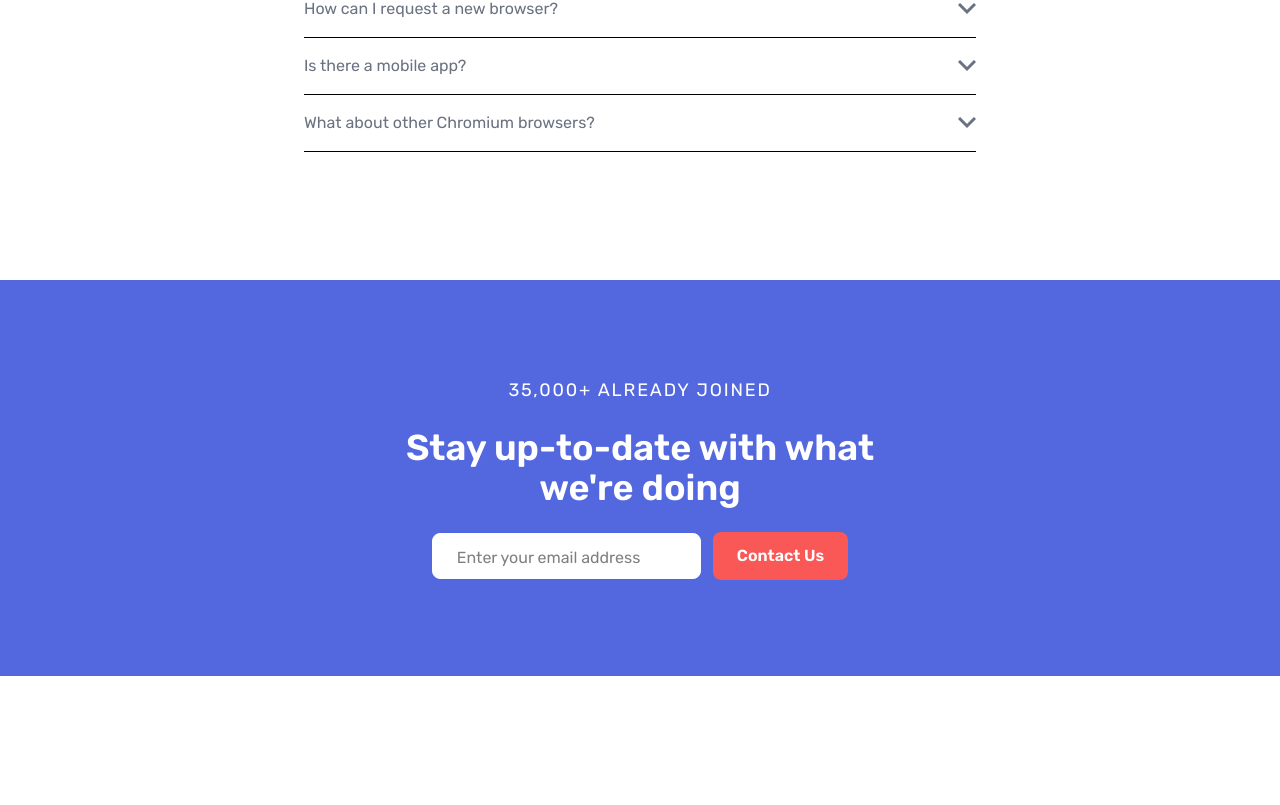
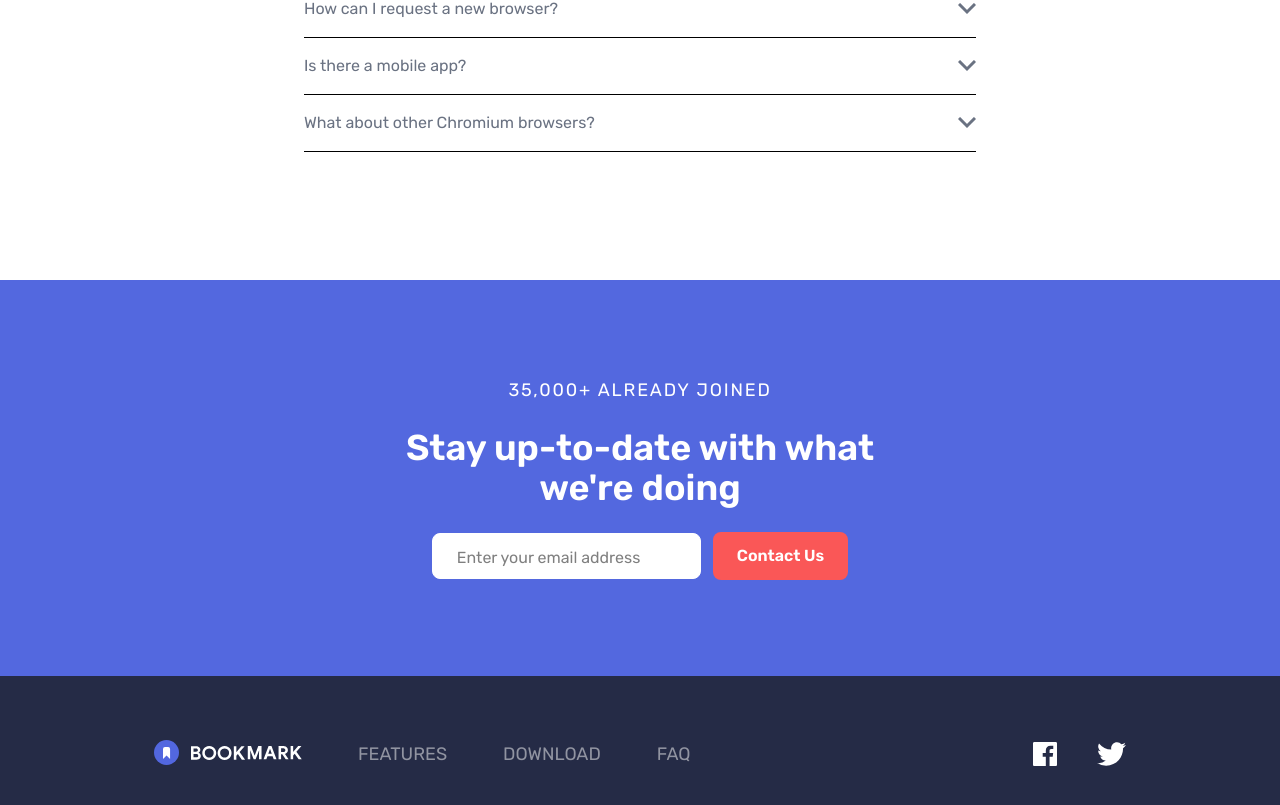
Before and after one commit to HamdanAshimi/bookmark, a React (Vite) app: page / in a window 1280 px wide. Shown: the part 2514-3319 px from the top of the page. Before the commit the page ends 3190 px from the top, so only its background shows below. Built offline with nearby package versions, Linux system fonts and the light colour scheme.

Commit message:
Add footer

```diff
--- a/src/App.jsx
+++ b/src/App.jsx
@@ -7,6 +7,7 @@
 import FaqHeading from "./components/FaqHeading.jsx";
 import FaqAccordion from "./components/FaqAccordion.jsx";
 import Newsletter from "./components/NewsLetter.jsx";
+import Footer from "./components/Footer.jsx";
 
 function App() {
   return (
@@ -19,7 +20,8 @@
       <DownloadBoxes />
       <FaqHeading />
       <FaqAccordion />
-      <Newsletter/>
+      <Newsletter />
+      <Footer />
     </>
   );
 }
--- /dev/null
+++ b/src/components/Footer.jsx
@@ -0,0 +1,40 @@
+import FooterLogo from "../assets/images/logo-bookmark-footer.svg";
+import FacebookIcon from "../assets/images/icon-facebook.svg";
+import TwitterIcon from "../assets/images/icon-twitter.svg";
+
+export default function Footer() {
+  return (
+    <footer className="bg-veryDarkBlue py-16">
+      {/* Footer Flex Container */}
+      <div className="container mx-auto flex flex-col items-center justify-between space-y-16 px-6 md:flex-row md:space-y-0">
+        {/* Logo/Menu Container */}
+        <div className="flex flex-col items-center justify-between space-y-8 text-lg font-light text-grayishBlue md:flex-row md:space-x-14 md:space-y-0">
+          <img src={FooterLogo} alt="Bookmark" className="mb-8 md:mb-1" />
+
+          <a href="#features" className="uppercase hover:text-softRed">
+            Features
+          </a>
+
+          <a href="#download" className="uppercase hover:text-softRed">
+            Download
+          </a>
+
+          <a href="#faq-accordion" className="uppercase hover:text-softRed">
+            FAQ
+          </a>
+        </div>
+
+        {/* Social Container */}
+        <div className="flex space-x-10">
+          <a href="#">
+            <img src={FacebookIcon} alt="Facebook" className="h-6 ficon" />
+          </a>
+
+          <a href="#">
+            <img src={TwitterIcon} alt="Twitter" className="h-6 ficon" />
+          </a>
+        </div>
+      </div>
+    </footer>
+  );
+}
```
